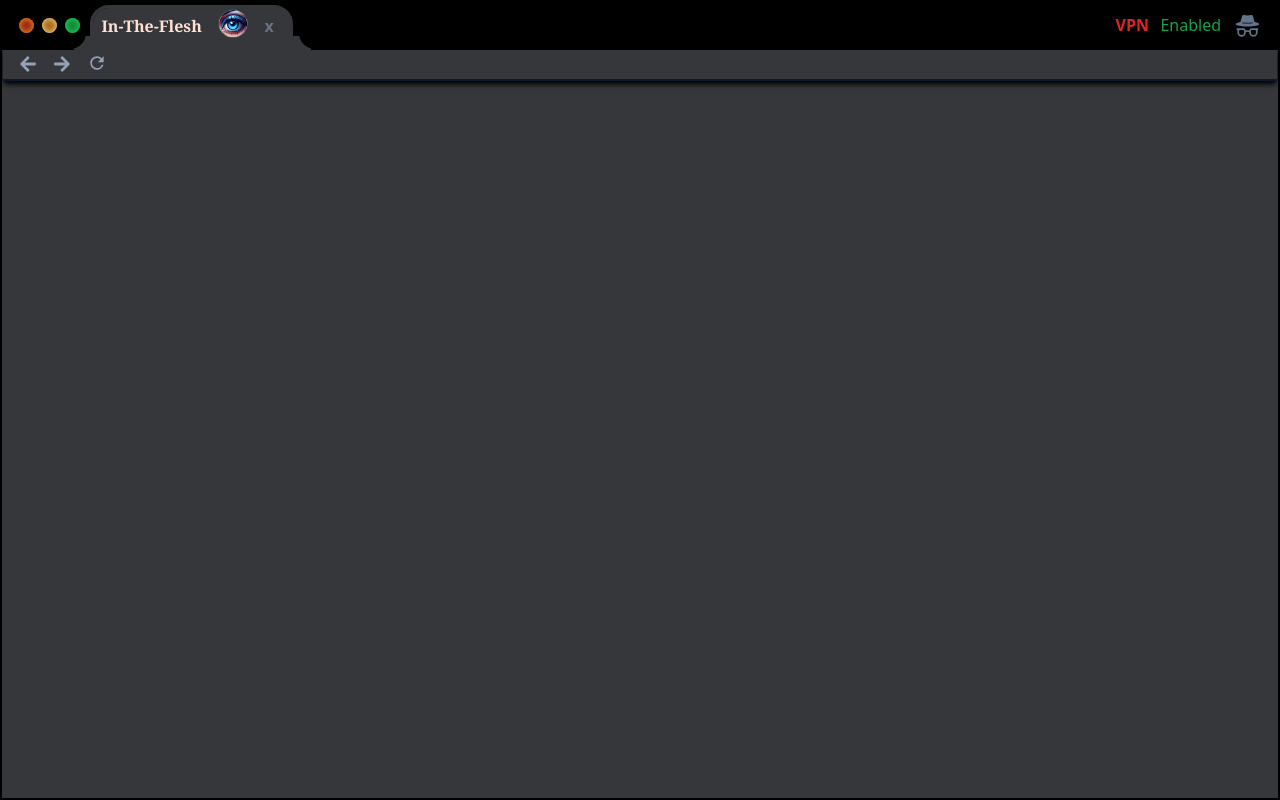
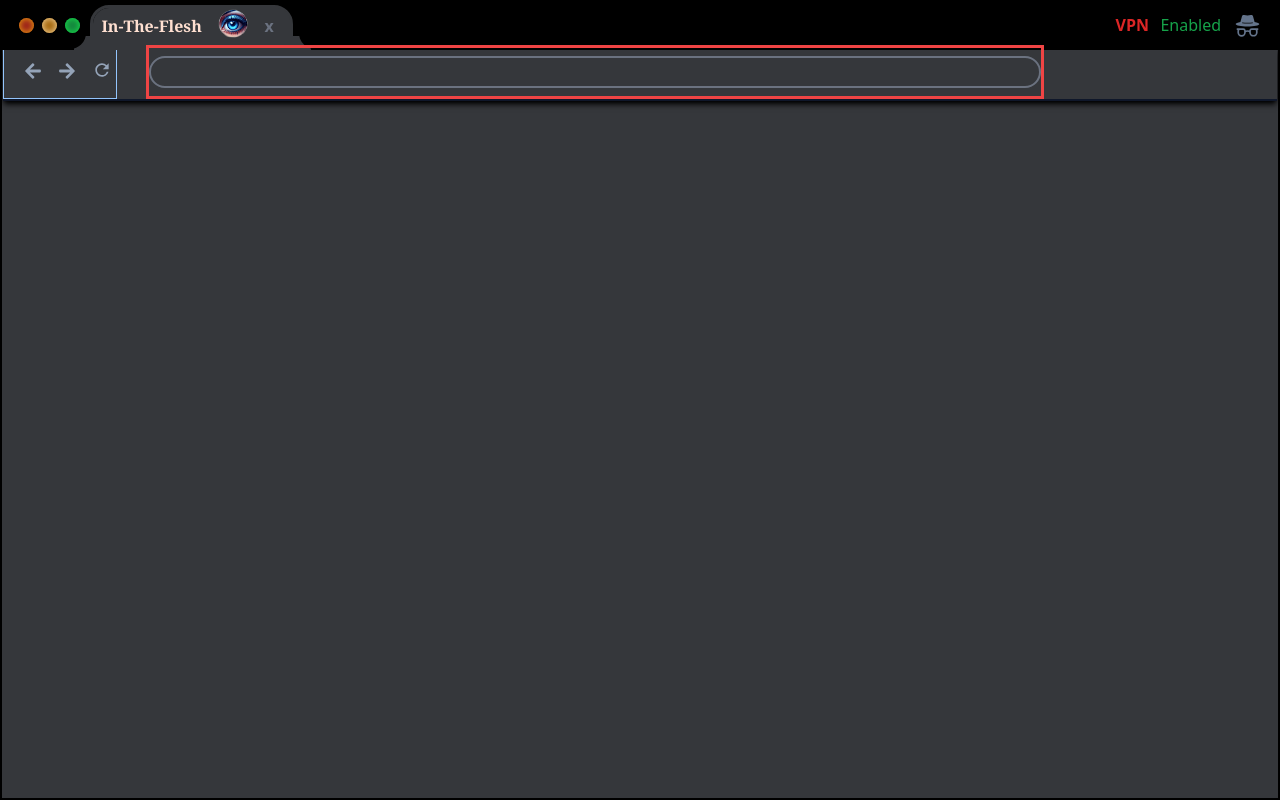
Before and after one commit to MyBaBB/My_InTheFlesh, a React (Vite) app: page / in a window 1280 px wide. Built offline with nearby package versions, Linux system fonts and the light colour scheme.

Commit message:
its looking real so far, now to do the search bar

```diff
--- a/src/components/FakeAddressBar.jsx
+++ b/src/components/FakeAddressBar.jsx
@@ -70,22 +70,32 @@ const FakeAddressBar = () => {
                 <div className='relative flex justify-center '>
 
 
+
                     {/* <div className='DarkModeFakeTab absolute -top-0 w-screen'>
                         <img src={DarkMode1} alt="DarkMode1" ></img>
                     </div> */}
 
-
-                    <div className='FakeTabContainer relative flex-row justify-start border-b-2  border-slate-900  w-screen shadow-md shadow-black '>
-                        <span className='ArrowLeft relative inline-block pl-4 pt-2 text-slate-400 text-[18px]'>
+                    <div className='FakeTabContainer relative flex-row justify-start border-b-2  border-slate-900  w-screen shadow-md shadow-black w-fit '>
+                        <div className='ArrowsWrapper relative inline-block border p-1 border-blue-300'>
+                        <span className='ArrowLeft relative inline-block pl-4 py-2 text-slate-400 text-[18px]'>
                             <FaArrowLeft />
                         </span>
-                        <span className='ArrowLeft relative inline-block pl-4 text-slate-400 text-[18px] '>
+                        <span className='ArrowLeft relative inline-block pl-4 py-2 text-slate-400 text-[18px] '>
                             <FaArrowRight />
                         </span>
-                        <span className='RefreshButton relative inline-block pl-4 text-slate-400 text-[20px]'>
+                        <span className='RefreshButton relative inline-block pl-4 py-2 text-slate-400 text-[20px]'>
                             <MdRefresh  />
                         </span>
+                        </div>
+                        <div className='SearchBar relative inline-flex justify-start ml-8 mt-[-1rem] w-[70%] h-[3rem] outline outline-red-500 z-50
+                         '>
+                            <div className='inputSearch relative flex justify-start mt-2 border-2 border-gray-500 w-full h-8 rounded-3xl '>
+
+                            </div>
+
+                         </div>
                     </div>
+
                 </div>
 </div>
         </>
```
